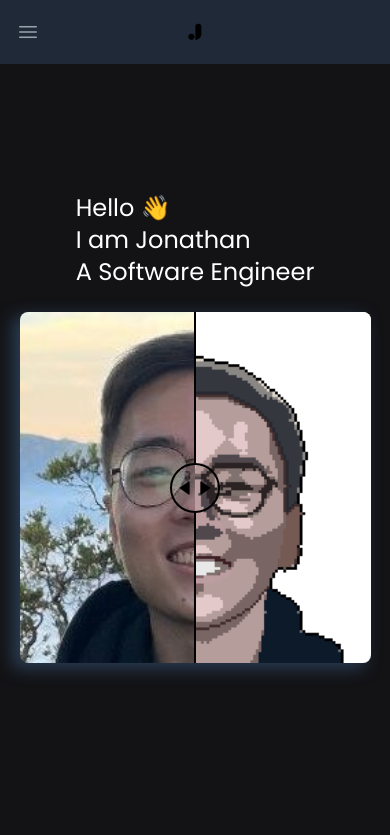
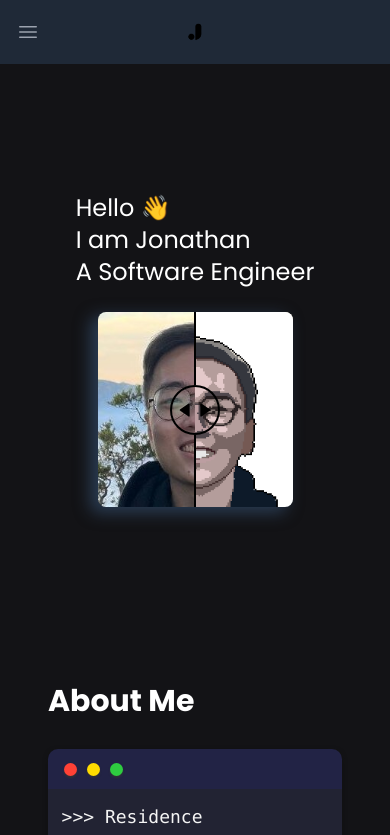
Before and after one commit to jonjonnyjonjon/portfolio-website, a React (Create React App) app: page / in a window 390 px wide. Shown: the top 835 px of the page. Built offline with nearby package versions, Linux system fonts and the light colour scheme; a web font is replaced by a local one.

Commit message:
fix mobile image width

```diff
--- a/src/index.css
+++ b/src/index.css
@@ -188,3 +188,9 @@ code {
     --image-comparison-slider-width: 90vw;
   }
 }
+
+@media (max-width: 480px) {
+  :root {
+    --image-comparison-slider-width: 50vw;
+  }
+}
```
